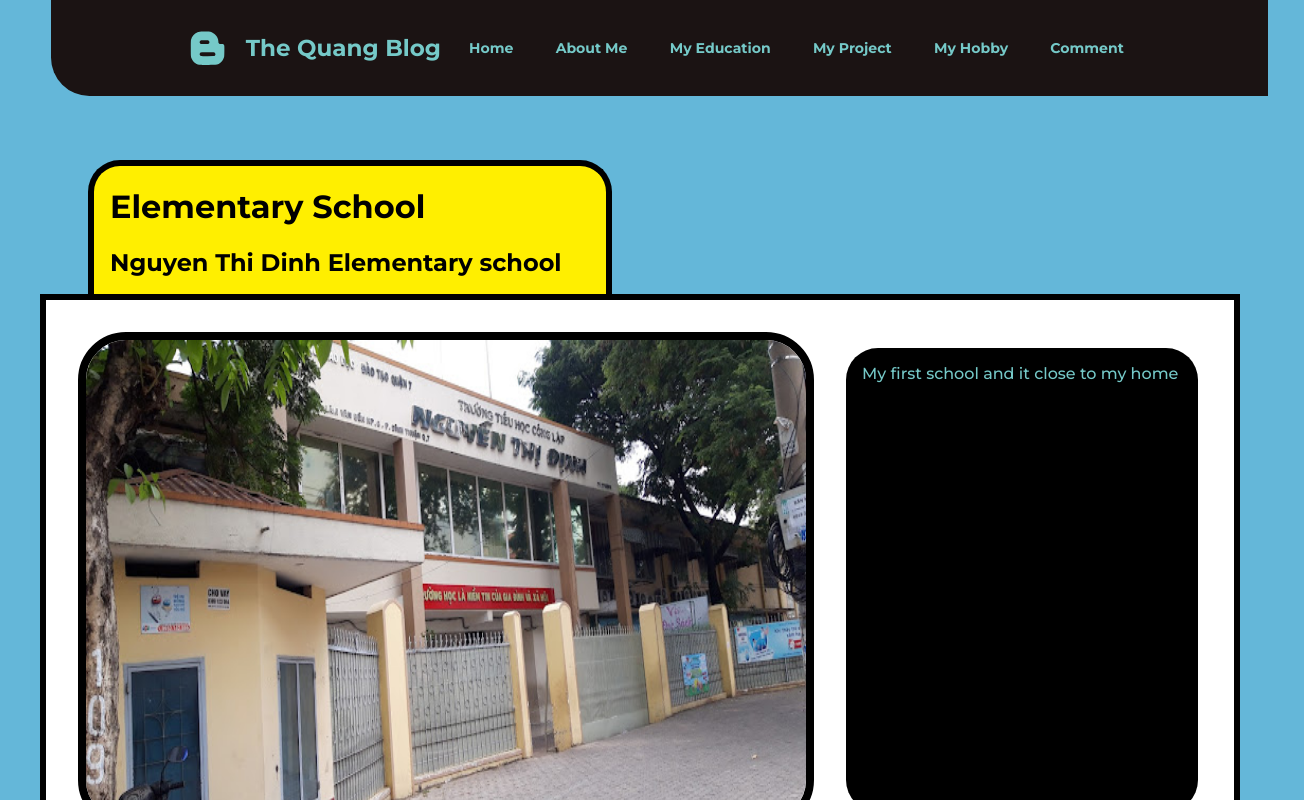
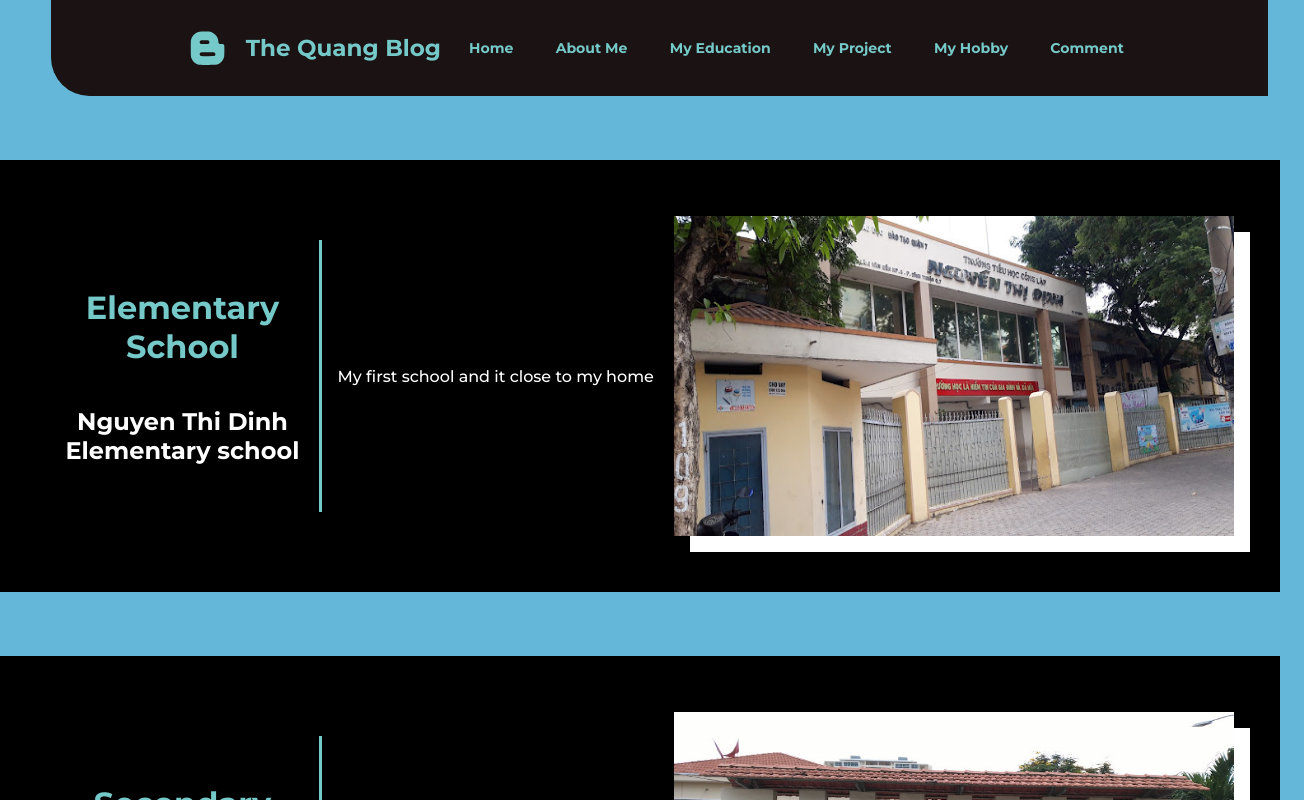
Before and after one commit to TheCodister/PersonalCV, a React (Create React App) app: page /MyEducation in a window 1280 px wide. Shown: the top 800 px of the page, 1304 px wide, since content can reach past the window. Built offline with nearby package versions, Linux system fonts and the light colour scheme; the HTML template or start-up script is replaced by a standard one.

Commit message:
Fix myedu design

```diff
--- a/src/Components/Home/index.js
+++ b/src/Components/Home/index.js
@@ -6,7 +6,7 @@ import { Link } from "react-router-dom";
 const Home =() => {
     const [blogs, setBlogs] = useState([ //usestate, blog here is a class
         {title: 'About Me', body: 'My name is Nguyen Ngoc Quang, and I am a 21-year-old student currently pursuing my studies in Computer Science at Ho Chi Minh University of Technology. As a dedicated and enthusiastic individual, I am passionate about the world of technology and aspire to become a skilled software engineer in the future.',address: './MyInformation', link: 'Click to see my information', id: 1},
-        {title: 'My Education', body: 'https://github.com/TheCodister', link: 'Click to see my education',address: './MyEducation', id: 2},
+        {title: 'My Education', body: 'High School: Luong The Vinh High School', link: 'Click to see my education',address: './MyEducation', id: 2},
         {title: 'My Project', body: 'I am Quang of HCMUT',address: './MyProject', link: 'Click to see my project', id: 3},
         {title: 'My Hobby', body: 'I am Quang of HCMUT',address: './MyHobby', link: 'Click to see my hobby', id: 4}
     ]);
--- a/src/Components/MyEdu/MyEdu.css
+++ b/src/Components/MyEdu/MyEdu.css
@@ -5,45 +5,45 @@
     align-items: center;
 }
 .edu-content-box{
-    width: 75em;
-    height: auto;
-    margin: 4em;
+    background-color: #000000;
+    display: flex;
+    flex-direction: row;
+    justify-content: center;
+    align-items: center;
+    width: 78em;
+    height: 25em;
+    margin-top: 4em;
+    padding: 1em;
 }
 .edu-content-pic{
-    width: 45em;
-    height: 30em;
-    margin-right: 2em;
-    border-width: 0.5em;
-    border-style: solid;
-    border-radius: 3em;
+    width: 35em;
+    height: 20em;
+    box-shadow: 1em 1em #ffffff;
 }
 .edu-content-box-title{
-    background-color: #FFEF00;
-    color: #000000;
-    width: 30em;
-    height: 8em;
-    border-radius: 2em 2em 0em 0em;
-    border-style: solid;
-    border-width: 0.5vw;
-    border-color: #000000;
-    border-bottom: 0;
-    margin-left: 3em;
-    padding: 0em 1em;
+    display: flex;
+    justify-content: center;
+    flex-direction: column;
+    text-align:center;
+    border-right-style: solid;
+    color: #75C9C8;
+    width: 15em;
+    height: 15em;
+    padding:1em;
+}
+.edu-content-box-title h2{
+    color: #FFFFFF;
 }
 .edu-content-box-des{
-    border-style: solid;
-    border-color: #000000;
-    border-width: 0.5vw;
     display: flex;
     flex-direction: row;
     text-align: left;
-    background-color: #FFFFFF;
-    padding: 2em;
 }
 .edu-content-box-des p{
+    display: flex;
+    align-items: center;
     width: 20em;
-    color:#75C9C8;
+    color:#FFFFFF;
     background-color: #000000;
-    border-radius: 2em;
     padding: 1em;
 }
--- a/src/Components/MyEdu/index.js
+++ b/src/Components/MyEdu/index.js
@@ -17,8 +17,8 @@ const MyEdu = () => {
                                 <h2>{eduInfo.name}</h2>
                             </div>
                             <div className="edu-content-box-des">
+                                <p>{eduInfo.desciption}</p>
                                 <img src={eduInfo.imgsrc} alt="schoolpic" className="edu-content-pic"/>
-                                <p>{eduInfo.desciption}</p>
                             </div>
                         </div>
                     ))
--- a/src/Components/MyInfo/MyInfo.css
+++ b/src/Components/MyInfo/MyInfo.css
@@ -20,7 +20,7 @@
     transition: 1.5s;
 }
 .info-content{
-    padding: 1em 6em;
+    padding: 0em 6em;
     background-color: #FFFFFF;
     width: 80%;
     border-radius: 5em 5em 0em 0em;
@@ -29,15 +29,17 @@
     text-align: center;
     font-size: 4rem;
 }
+.info-content-box{
+    height: 100%;
+    background-color: #000000;
+    border-radius: 4em 4em 0em 0em;
+}
 .info-content-text{
     display: flex;
     flex-direction: row;
     align-items: center;
     color: #75C9C8;
-    background-color: #000000;
-    margin-bottom: 3em;
-    padding: 0.25em 1em;
-    border-radius: 5em;
+    padding: 1em 2em;
 }
 .info-content-text h1{
     color: #FFFFFF;
--- a/src/Components/MyInfo/index.jsx
+++ b/src/Components/MyInfo/index.jsx
@@ -15,6 +15,7 @@ const MyInfo = () => {
             <img src="/Image/Profilepic.jpg" alt="propic" className="info-profile"></img>
             <div className="info-content">
                 <h1 className="info-content-title">Summary</h1>
+                <div className="info-content-box">
                 {
                    content.map((content) => (
                         <div className="info-content-text">
@@ -23,6 +24,7 @@ const MyInfo = () => {
                         </div>
                    ))
                 }
+                </div>
             </div>
         </div>
     );
```
